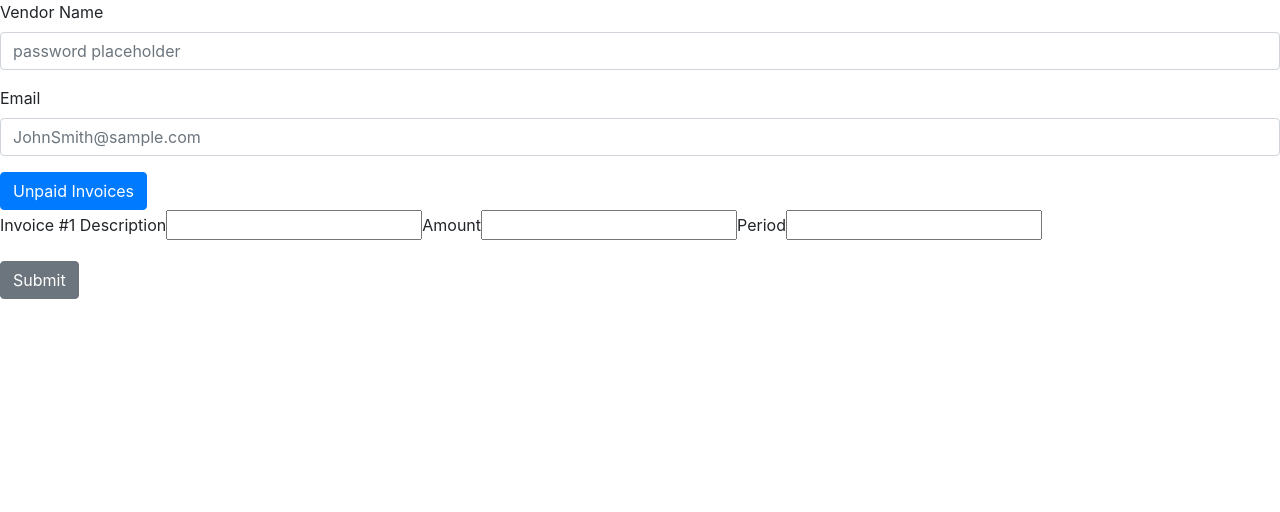
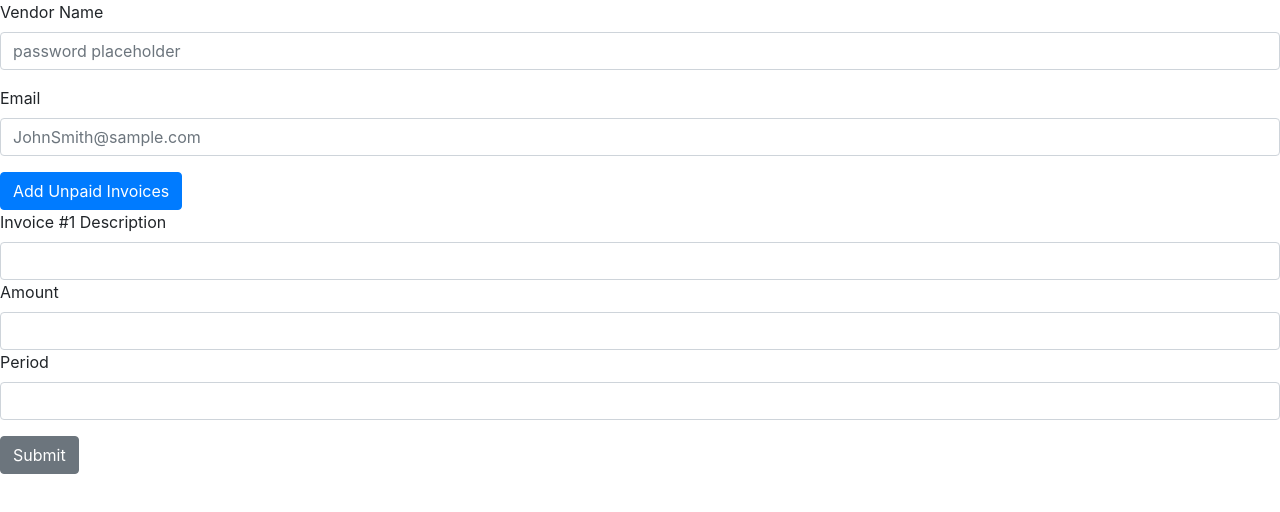
Before and after one commit to dahnielkim/formify, a React (Create React App) app: page / in a window 1280 px wide. Shown: the top 512 px of the page. Built offline with nearby package versions, Linux system fonts and the light colour scheme.

Commit message:
Fixed bug where inputs include form-control in the classname

```diff
--- a/src/App.js
+++ b/src/App.js
@@ -11,7 +11,9 @@ class App extends React.Component {
   };
 
   handleChange = e => {
-    if (["description", "amount", "period"].includes(e.target.className)) {
+    debugger;
+    const className = e.target.className.replace(" form-control", "");
+    if (["description", "amount", "period"].includes(className)) {
       let unpaidInvoices = [...this.state.unpaidInvoices];
 
       unpaidInvoices[e.target.dataset.id][
@@ -70,7 +72,7 @@ class App extends React.Component {
 
         <FormGroup>
           <Button color="primary" onClick={() => this.addUnpaidInvoice()}>
-            Unpaid Invoices
+            Add Unpaid Invoices
           </Button>
           <DynamicInput
             invoice={unpaidInvoices}
--- a/src/components/DynamicInput/DynamicInput.js
+++ b/src/components/DynamicInput/DynamicInput.js
@@ -1,4 +1,5 @@
 import React from "react";
+import { Label, Input } from "reactstrap";
 
 const DynamicInput = props => {
   return props.invoice.map((val, idx) => {
@@ -8,8 +9,8 @@ const DynamicInput = props => {
 
     return (
       <div key={idx}>
-        <label htmlFor={invoiceId}>{`Invoice #${idx + 1}`} Description</label>
-        <input
+        <Label for={invoiceId}>{`Invoice #${idx + 1}`} Description</Label>
+        <Input
           type="text"
           name={invoiceId}
           data-id={idx}
@@ -19,8 +20,8 @@ const DynamicInput = props => {
           className="description"
         />
 
-        <label htmlFor={amountid}>Amount</label>
-        <input
+        <Label for={amountid}>Amount</Label>
+        <Input
           type="text"
           name={amountid}
           data-id={idx}
@@ -30,8 +31,8 @@ const DynamicInput = props => {
           className="amount"
         />
 
-        <label htmlFor={amountid}>Period</label>
-        <input
+        <Label for={amountid}>Period</Label>
+        <Input
           type="text"
           name={periodId}
           data-id={idx}
```
